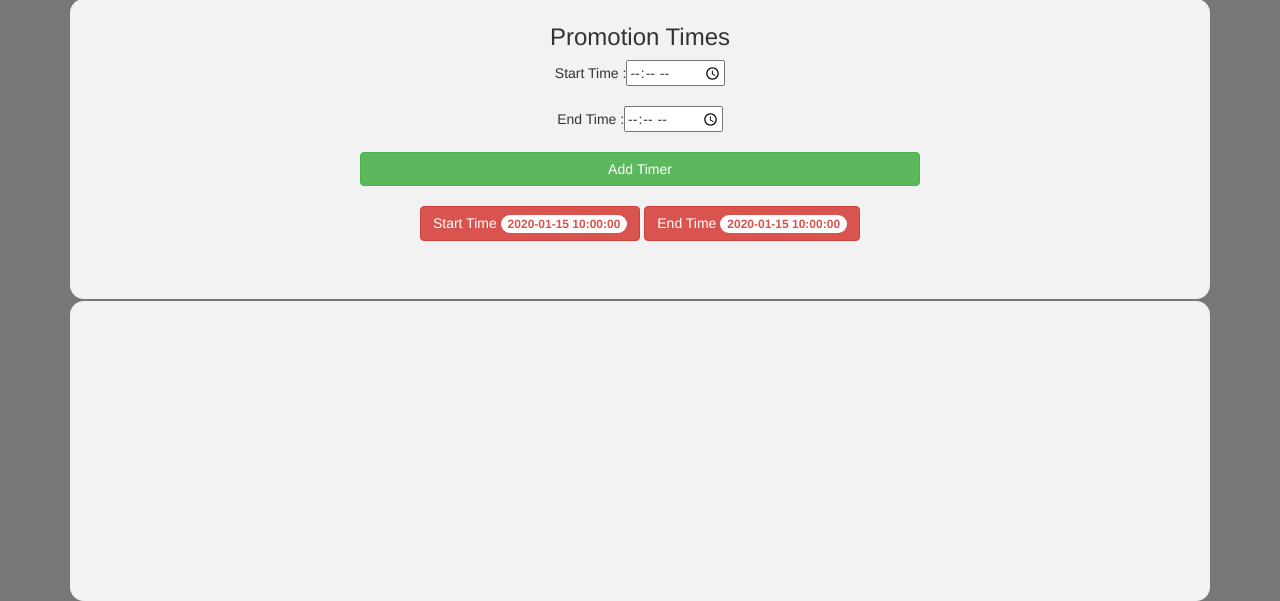
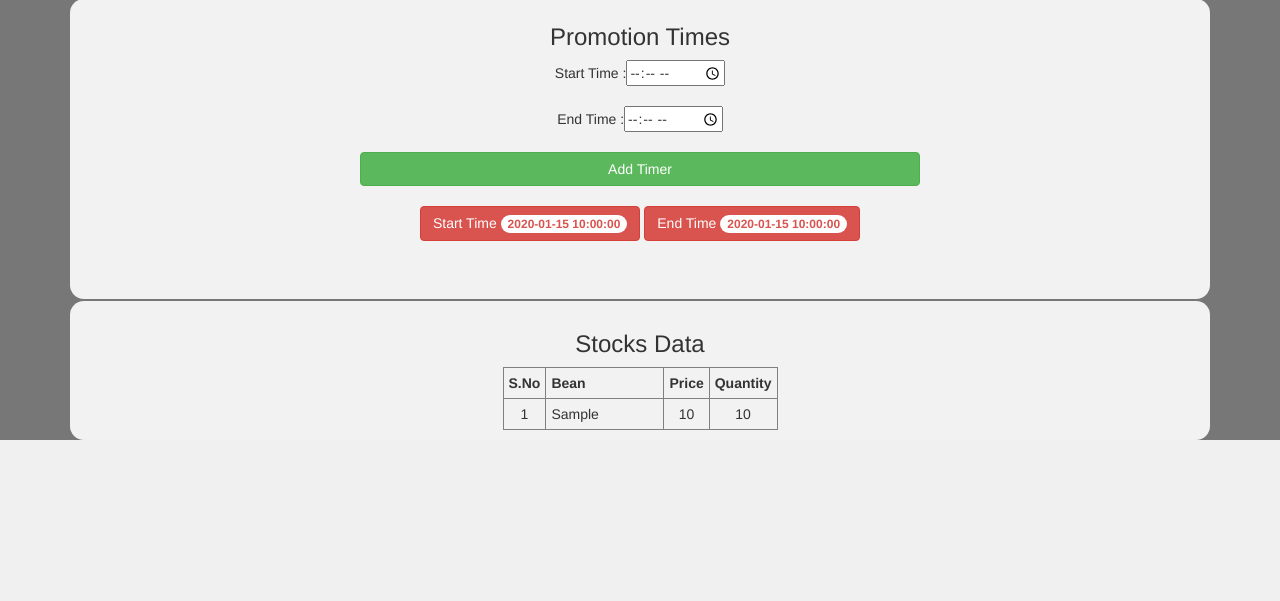
Before and after one commit to 4v4t4r/CoffeShop, a PHP site: page /account.php?select=home in a window 1280 px wide. Shown: the part 383-984 px from the top of the page. After the commit the page ends 823 px from the top, so only its background shows below. Run offline with PHP 8.4, Linux system fonts and the light colour scheme; the visitor is signed in with stand-in values (Sample User, id 1); tables that the repository leaves empty or names only in its code hold one stand-in row (values such as "Sample post"); some libraries are stand-ins or nearby versions.

Commit message:
Completed Admin Account, Promo Timer, Login Screen

```diff
--- a/account.php
+++ b/account.php
@@ -124,8 +124,41 @@ if(!isset($_SESSION['USERNAME'])){
 
 	<!-- Items time -->
 	<div class="container">
-		<div class="boxcontain">
+		<div class="boxcontain" id="boxcontainFooter">
+			<div id="stockdata">
+				<h3>Stocks Data</h3>
+				<?php
+						include 'template/connection.php';
+						$query = "SELECT BEAN, PRICE, QUANTITY FROM stock";
 
+						$result = mysqli_query($connection, $query);
+						$count = mysqli_num_rows($result);
+						if($count == 0){
+							echo "<h5>No Stocks Found</h5>";
+						}else{
+							echo '<div id="stocktable"><table>';
+							echo '<tr >'. '<th>' . "S.No" . '</th>' .
+										'<th class="tabBean">' . "Bean" . '</th>' .
+										'<th>' . "Price" . '</th>' .
+										'<th>' . "Quantity" . '</th>' .
+							'</tr>';
+							$sno = 0;
+							while ($row = mysqli_fetch_assoc($result)) {
+								$sno = $sno+1;
+								$sbean = $row['BEAN'];
+								$sprice = $row['PRICE'];
+								$squan = $row['QUANTITY'];
+								echo "<tr>
+								<td>$sno</td>
+								<td class='tabBean'>$sbean</td>
+								<td>$sprice</td>
+								<td>$squan</td>
+								</tr>";
+							}
+							echo '</table></div>';
+						}
+			     ?>
+			</div>
 		</div>
 	</div>
   </body>
--- a/css/main.css
+++ b/css/main.css
@@ -2,13 +2,8 @@
 	width:400px;;
 	height:400px;
 	padding:30px;
-	background-color:#e6e6e6;
 	border-radius: 1em;
 	margin-top:30px;
-}
-
-body{
-	background-color:#bfbfbf;
 }
 #account_body{
 	width:100%;
@@ -53,3 +48,31 @@ body{
 	text-align:center;
 	padding:5px;
 }
+
+#stockdata{
+	width:50%;
+	height:100%;
+	margin:0px auto;
+	padding:10px;
+	text-align:center;
+}
+
+table{
+	width:50%;
+	padding:10px;
+	margin:0px auto;
+}
+
+th, td{
+	width:25px;
+	border:solid 1px gray;
+	padding:5px;
+}
+.tabBean{
+	width:200px;
+	text-align:left;
+}
+
+#boxcontainFooter{
+	height:100%;
+}
--- a/template/navbar.php
+++ b/template/navbar.php
@@ -35,8 +35,8 @@
                 <li class="dropdown">
                   <a href="#" class="dropdown-toggle" data-toggle="dropdown" role="button" aria-haspopup="true" aria-expanded="false">Log In <span class="caret"></span></a>
                   <ul class="dropdown-menu">
-                    <li><a href="signin.php">User Login</a></li>
-                    <li><a href="signin.php">Store Login</a></li>
+                    <li><a href="index.php?select=signin">User Login</a></li>
+                    <li><a href="index.php?select=signin">Store Login</a></li>
                   </ul>
                 </li>
                 <?php
```
Also changed, not shown: index.php (+10 -43 lines), signin.php (deleted, +0 -45 lines), template/indexinfo.php (added, +35 -0 lines), template/signin.php (added, +17 -0 lines), image/image2.jpg (added), image/image3.jpg (added), image/image4.jpg (added), image/image5.jpg (added).
